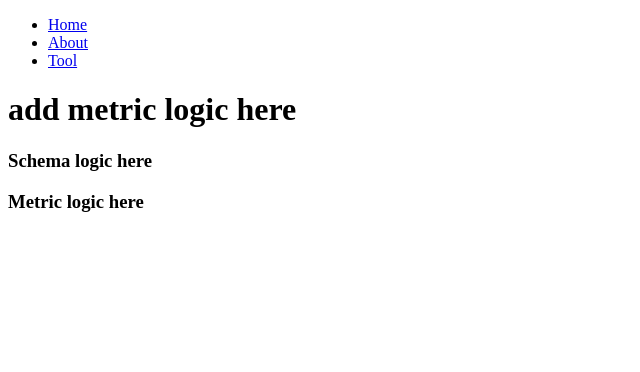
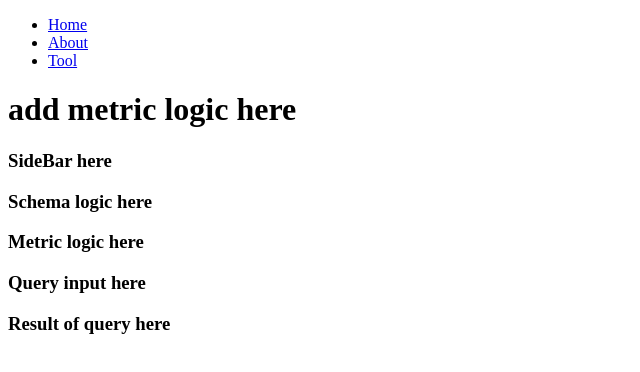
Before and after one commit to oslabs-beta/MetriQL, a Next.js app: page /main in a window 1280 px wide. Shown: the top 372 px of the page, without its empty margins (0-640 px from the left). Built offline with nearby package versions, Linux system fonts and the light colour scheme.

Commit message:
add components

```diff
--- /dev/null
+++ b/client/components/QueryInput.js
@@ -0,0 +1,9 @@
+function QueryInput() {
+    return (
+      <div>
+          <h3>Query input here</h3>
+      </div>
+    )
+  }
+
+  export default QueryInput;
--- /dev/null
+++ b/client/components/Result.js
@@ -0,0 +1,9 @@
+function Result() {
+    return (
+      <div>
+          <h3>Result of query here</h3>
+      </div>
+    )
+  }
+
+  export default Result;
--- /dev/null
+++ b/client/components/SideBar.js
@@ -0,0 +1,9 @@
+function SideBar() {
+    return (
+      <div>
+          <h3>SideBar here</h3>
+      </div>
+    )
+  }
+
+  export default SideBar;
--- a/pages/main.js
+++ b/pages/main.js
@@ -1,14 +1,20 @@
-import Schema from '../client/components/Schema'
-import Metric from '../client/components/Metric'
-import Meta from '../client/components/Meta'
+import Schema from '../client/components/Schema';
+import Metric from '../client/components/Metric';
+import Meta from '../client/components/Meta';
+import QueryInput from '../client/components/QueryInput';
+import Result from '../client/components/Result';
+import SideBar from '../client/components/SideBar';
 
 function MainPage () {
   return (
     <div>
       <Meta title='Work Space' />
         <h1>add metric logic here</h1>
+        <SideBar />
         <Schema />
         <Metric />
+        <QueryInput />
+        <Result />
     </div>
   )
 }
```
